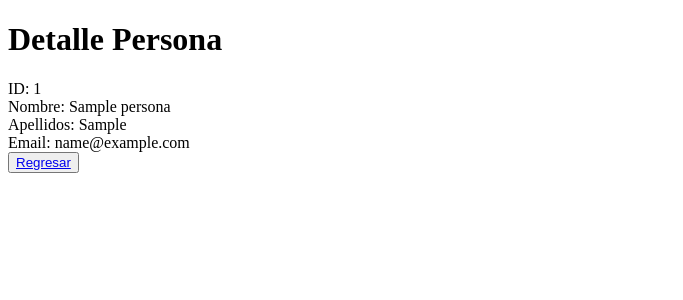
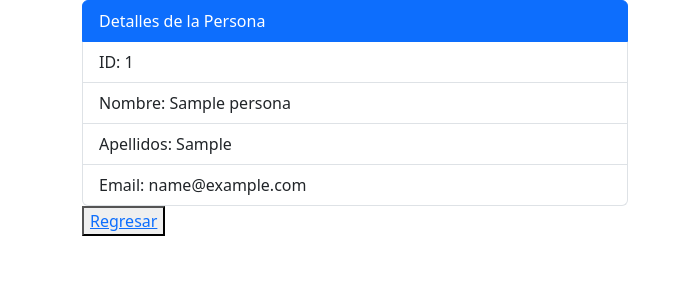
Before and after one commit to sekeer11/personas-django, a Django app: page /personas/detalle_persona/1 in a window 1280 px wide. Shown: the top 300 px of the page, without its empty margins (0-683 px from the left). Run offline with Django 4.2, Linux system fonts and the light colour scheme; tables that the repository leaves empty hold one stand-in row (values such as "Sample post"); some libraries are stand-ins or nearby versions.

Commit message:
Modificando estilos de las plantillas de la app personas

```diff
--- a/sap/personas/templates/personas/detalle.html
+++ b/sap/personas/templates/personas/detalle.html
@@ -1,15 +1,22 @@
-<!DOCTYPE html>
-<html lang="es">
-<head>
-    <meta charset="UTF-8">
-    <title>Detalle Persona</title>
-</head>
-<body>
-  <h1>Detalle Persona</h1>
-  <div>ID: {{persona.id}}</div>
-  <div>Nombre: {{persona.nombre}}</div>
-  <div>Apellidos: {{persona.apellidos}}</div>
-  <div>Email: {{persona.email}}</div>
+{% extends 'base.html' %}
+
+{% block content %}
+  <div class="container">
+    <div class="row">
+      <div class="col-6">
+        <div class="list-group">
+          <a href="#" class="list-group-item list-group-item-action active">
+            Detalles de la Persona
+          </a>
+          <a href="#" class="list-group-item list-group-item-action">ID: {{persona.id}}</a>
+          <a href="#" class="list-group-item list-group-item-action">Nombre: {{persona.nombre}}</a>
+          <a href="#" class="list-group-item list-group-item-action">Apellidos: {{persona.apellidos}}</a>
+          <a href="#" class="list-group-item list-group-item-action">Email: {{persona.email}}</a>
+        </div>
   <button><a href="{% url 'index' %}">Regresar</a></button>
-</body>
-</html>
+      </div>
+    </div>
+   </div>
+
+
+{% endblock %}
--- a/sap/webapp/templates/bienvenido.html
+++ b/sap/webapp/templates/bienvenido.html
@@ -2,7 +2,6 @@
 
 {% block content %}
   <div class="container">
-    <button type="button" class="btn btn-outline-primary" data-toggle="tooltip" data-placement="top" title="Agregar"><a href="personas/nueva_persona">Agregar</a></button>
     <div class="row">
       <div class="col-12">
         <table class="table .table-striped">
@@ -13,6 +12,9 @@
                 <th scope="col">Apellidos</th>
                 <th scope="col">Email</th>
                 <th scope="col">Acciones</th>
+                <th scope="col">
+                <button type="button" class="btn btn-outline-success" data-toggle="tooltip" data-placement="top" title="Agregar"><a href="personas/nueva_persona">Agregar</a></button>
+                </th>
               </tr>
             </thead>
             <tbody>
@@ -22,7 +24,7 @@
                 <td>{{persona.nombre}}</td>
                 <td>{{persona.apellidos}}</td>
                 <td>{{persona.email}}</td>
-                <td><button type="button" class="btn btn-outline-primary" data-toggle="tooltip" data-placement="top" title="Detalles"><a href="personas/detalle_persona/{{persona.id}}">D</a></button>  <button type="button" class="btn btn-outline-info" data-toggle="tooltip" data-placement="top" title="Editar"><a href="personas/editar_persona/{{persona.id}}">E</a></button></td>
+                <td><a href="personas/detalle_persona/{{persona.id}}" class="badge badge-primary">Detalles</a> <a href="personas/editar_persona/{{persona.id}}" class="badge badge-success">Editar</a></td>
               </tr>
             {% endfor %}
             </tbody>
```
Also changed, not shown: sap/personas/templates/personas/nuevo.html (+32 -17 lines).
